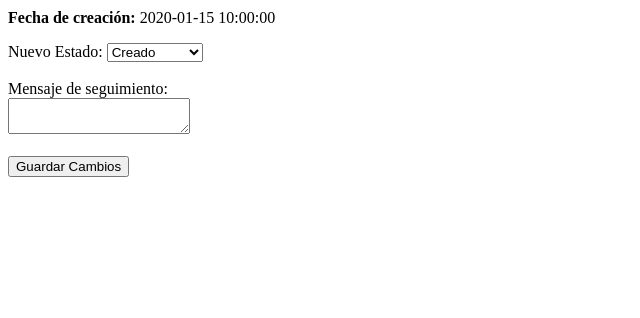
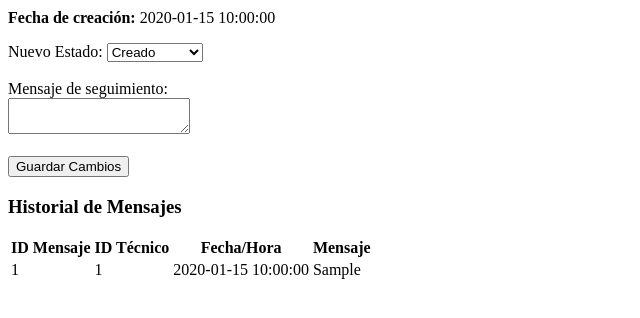
Before and after one commit to Impasse-AJ/Proyecto_Dani, a PHP site: page /editar_ticket.php?id=1 in a window 1280 px wide. Shown: the part 160-478 px from the top of the page, without its empty margins (0-640 px from the left). Run offline with PHP 8.4, Linux system fonts and the light colour scheme; a user stored in the database is signed in; tables that the repository leaves empty hold one stand-in row (values such as "Sample post").

Commit message:
HistorialMensjes

```diff
--- a/editar_ticket.php
+++ b/editar_ticket.php
@@ -30,10 +30,45 @@ if (!$ticket) {
 
 $confirmacion = '';
 
+// Función para obtener el historial de mensajes del ticket
+function obtenerHistorialMensajes($ticket_id, $pdo) {
+    $sql = "SELECT id, tecnico_id, fecha, mensaje FROM mensajes WHERE ticket_id = :ticket_id ORDER BY fecha DESC";
+    $stmt = $pdo->prepare($sql);
+    $stmt->execute(['ticket_id' => $ticket_id]);
+    $mensajes = $stmt->fetchAll();
+
+    if (empty($mensajes)) {
+        return "No han habido reportes";
+    }
+    return $mensajes;
+}
+
+// Función para eliminar el ticket y sus mensajes asociados
+function eliminarTicket($ticket_id, $pdo) {
+    // Eliminar mensajes asociados al ticket
+    $sql = "DELETE FROM mensajes WHERE ticket_id = :ticket_id";
+    $stmt = $pdo->prepare($sql);
+    $stmt->execute(['ticket_id' => $ticket_id]);
+
+    // Eliminar el ticket
+    $sql = "DELETE FROM tickets WHERE id = :ticket_id";
+    $stmt = $pdo->prepare($sql);
+    $stmt->execute(['ticket_id' => $ticket_id]);
+}
+
 if ($_SERVER["REQUEST_METHOD"] == "POST") {
     // Actualizar el estado del ticket
     if (isset($_POST['estado'])) {
         $nuevo_estado = $_POST['estado'];
+
+        // Si el estado es "cerrado", eliminar el ticket y redirigir
+        if ($nuevo_estado === 'cerrado') {
+            eliminarTicket($ticket_id, $pdo);
+            header("Location: detalle_ticket.php");
+            exit();
+        }
+
+        // Si el estado no es "cerrado", solo actualizar el estado
         $sql = "UPDATE tickets SET estado = :estado WHERE id = :ticket_id";
         $stmt = $pdo->prepare($sql);
         $stmt->execute(['estado' => $nuevo_estado, 'ticket_id' => $ticket_id]);
@@ -53,6 +88,9 @@ if ($_SERVER["REQUEST_METHOD"] == "POST") {
         $confirmacion .= " El mensaje se ha guardado en el historial.";
     }
 }
+
+// Obtener el historial de mensajes
+$historialMensajes = obtenerHistorialMensajes($ticket_id, $pdo);
 ?>
 
 <!DOCTYPE html>
@@ -88,5 +126,28 @@ if ($_SERVER["REQUEST_METHOD"] == "POST") {
 
         <button type="submit">Guardar Cambios</button>
     </form>
+
+    <!-- Historial de Mensajes -->
+    <h3>Historial de Mensajes</h3>
+    <?php if (is_string($historialMensajes)) { ?>
+        <p><?php echo $historialMensajes; ?></p>
+    <?php } else { ?>
+        <table>
+            <tr>
+                <th>ID Mensaje</th>
+                <th>ID Técnico</th>
+                <th>Fecha/Hora</th>
+                <th>Mensaje</th>
+            </tr>
+            <?php foreach ($historialMensajes as $mensaje) { ?>
+                <tr>
+                    <td><?php echo $mensaje['id']; ?></td>
+                    <td><?php echo $mensaje['tecnico_id']; ?></td>
+                    <td><?php echo $mensaje['fecha']; ?></td>
+                    <td><?php echo htmlspecialchars($mensaje['mensaje']); ?></td>
+                </tr>
+            <?php } ?>
+        </table>
+    <?php } ?>
 </body>
 </html>
```
